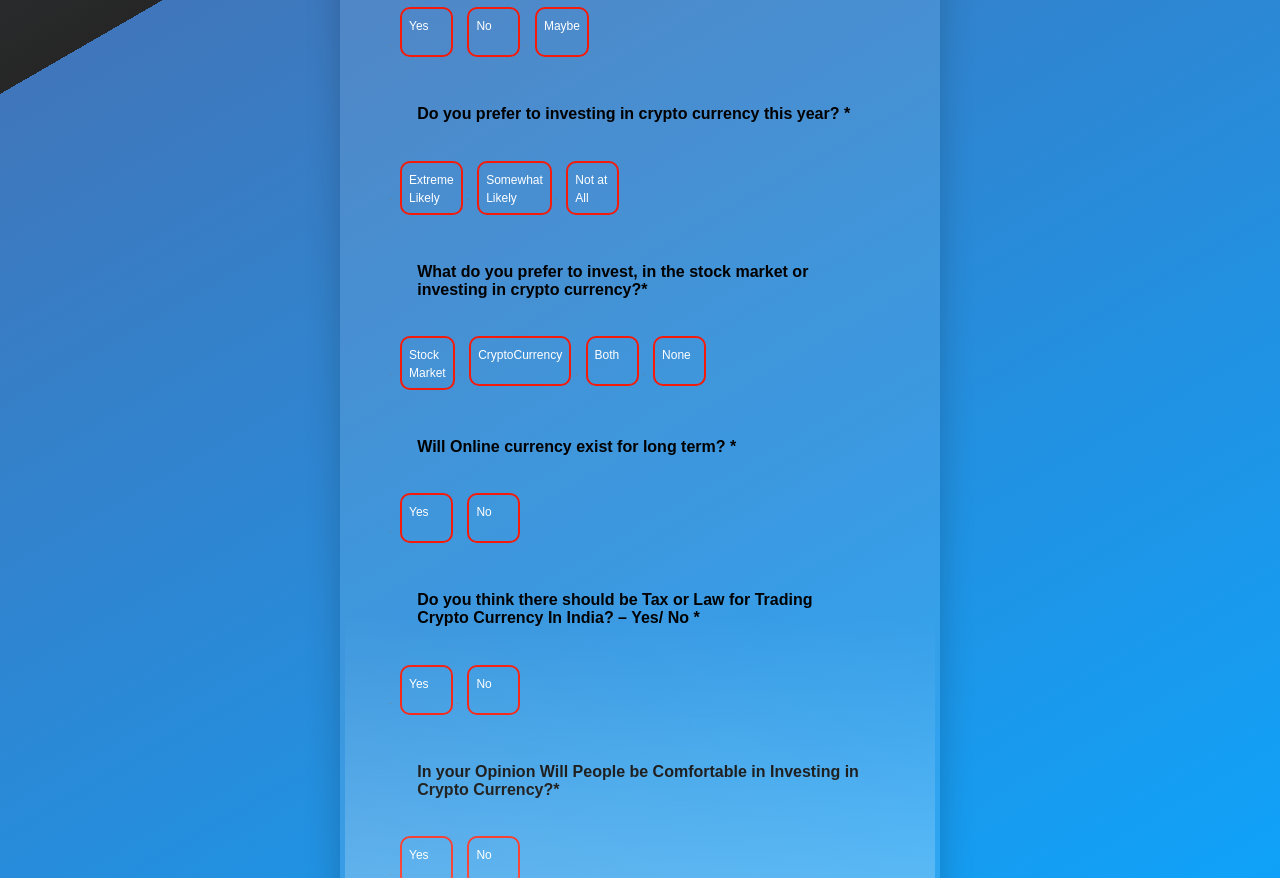
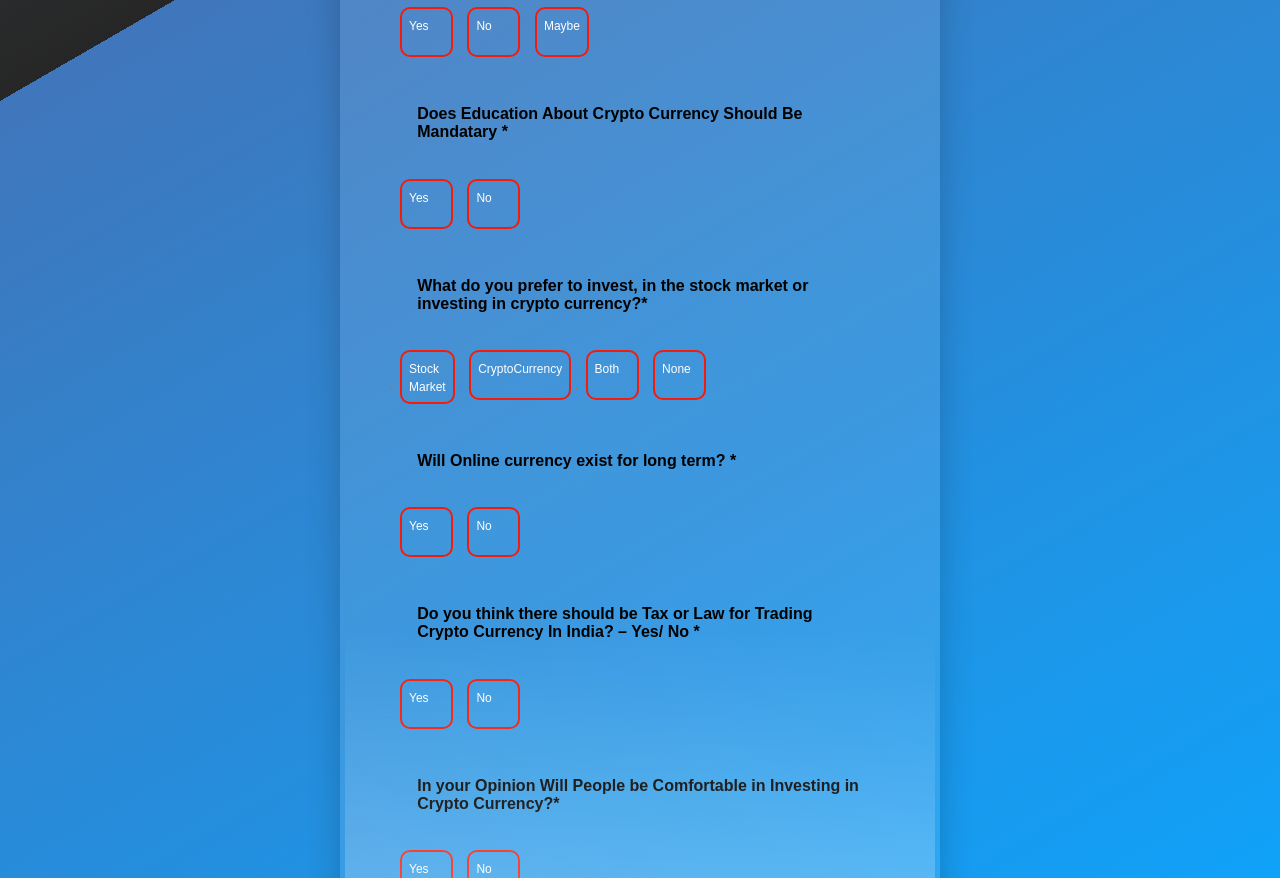
Before and after one commit to Sherin-V/final, a plain HTML site: page index.html in a window 1280 px wide. Shown: the part 1554-2432 px from the top of the page. Drawn offline with nearby package versions, Linux system fonts and the light colour scheme; a web font is replaced by a local one.

Commit message:
Update index.html

```diff
--- a/index.html
+++ b/index.html
@@ -277,37 +277,29 @@ id="None"
 
 
             <div class="input">
-        <p>Do you prefer to investing in crypto currency this year? *</p>
+        <p>Does Education About Crypto Currency Should Be Mandatary *</p>
                             <input
-                        name="Do you prefer to investing in crypto"
-                        value="Extreme Likely"
+                        name="Does Education About Crypto Currency"
+                        value="Yes"
                         type="radio"
                         class="input-radio"
-                        id="ccc"
+                        id="ccc1"
                         required
 
-                /><label class="r1" for="ccc"><span class="t1" >Extreme Likely</span></label>
+                /><label class="r1" for="ccc1"><span class="t1" >Yes</span></label>
 
                              <input
-                        name="Do you prefer to investing in crypto"
-                        value="Somewhat Likely"
+                        name="Does Education About Crypto Currency"
+                        value="No"
                         type="radio"
                         class="input-radio"
-                        id="ddd"
+                        id="ddd1"
 
 
-                /><label class="r1" for="ddd"><span class="t1" >Somewhat Likely</span></label>
+                /><label class="r1" for="ddd1"><span class="t1" >No</span></label>
 
 
-                             <input
-                        name="Do you prefer to investing in crypto"
-                        value="Not at All"
-                        type="radio"
-                        class="input-radio"
-                        id="eee"
 
-
-                /><label class="r1" for="eee"><span class="t1" >Not at All</span></label>
 
             </div>
 
```
